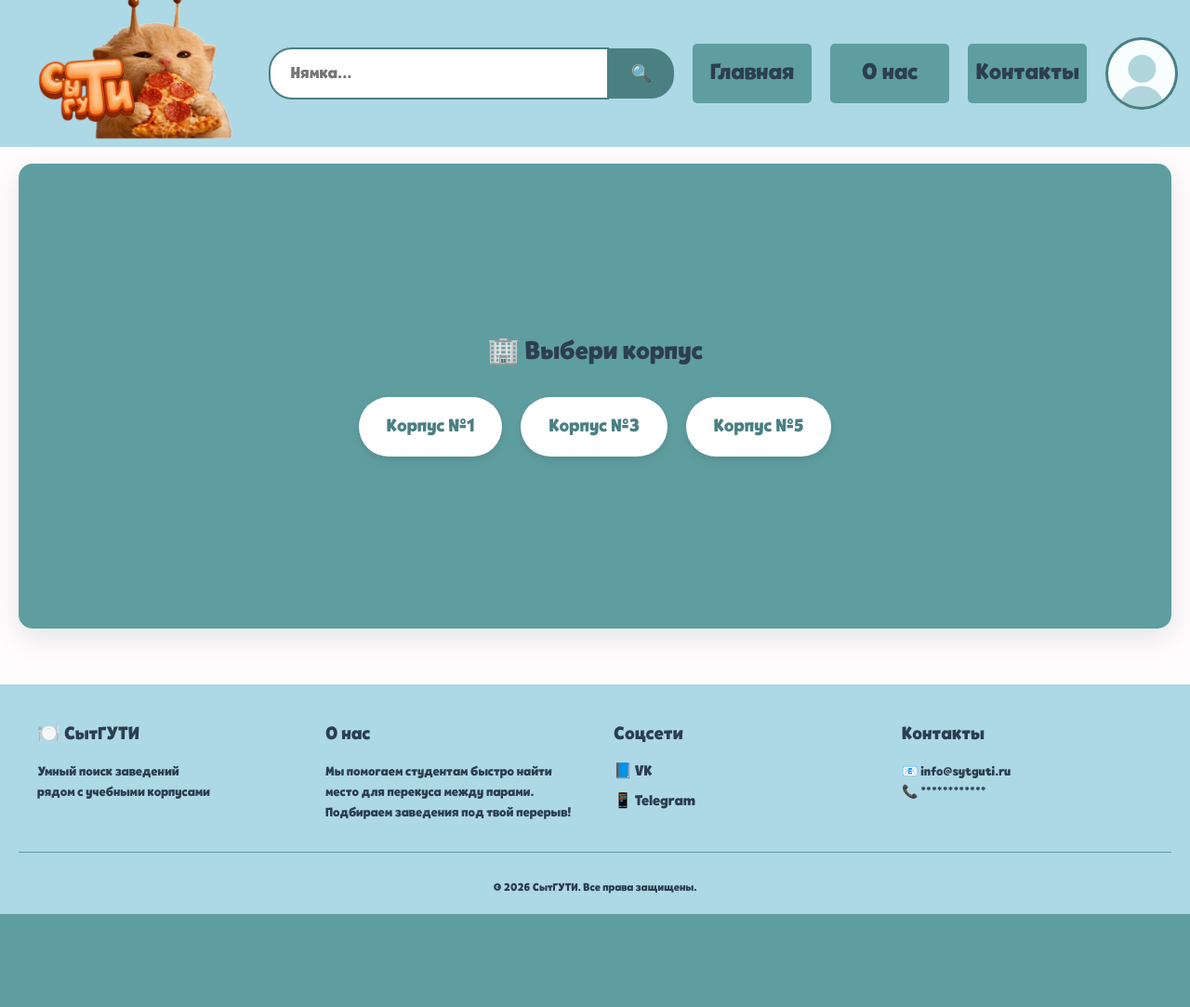
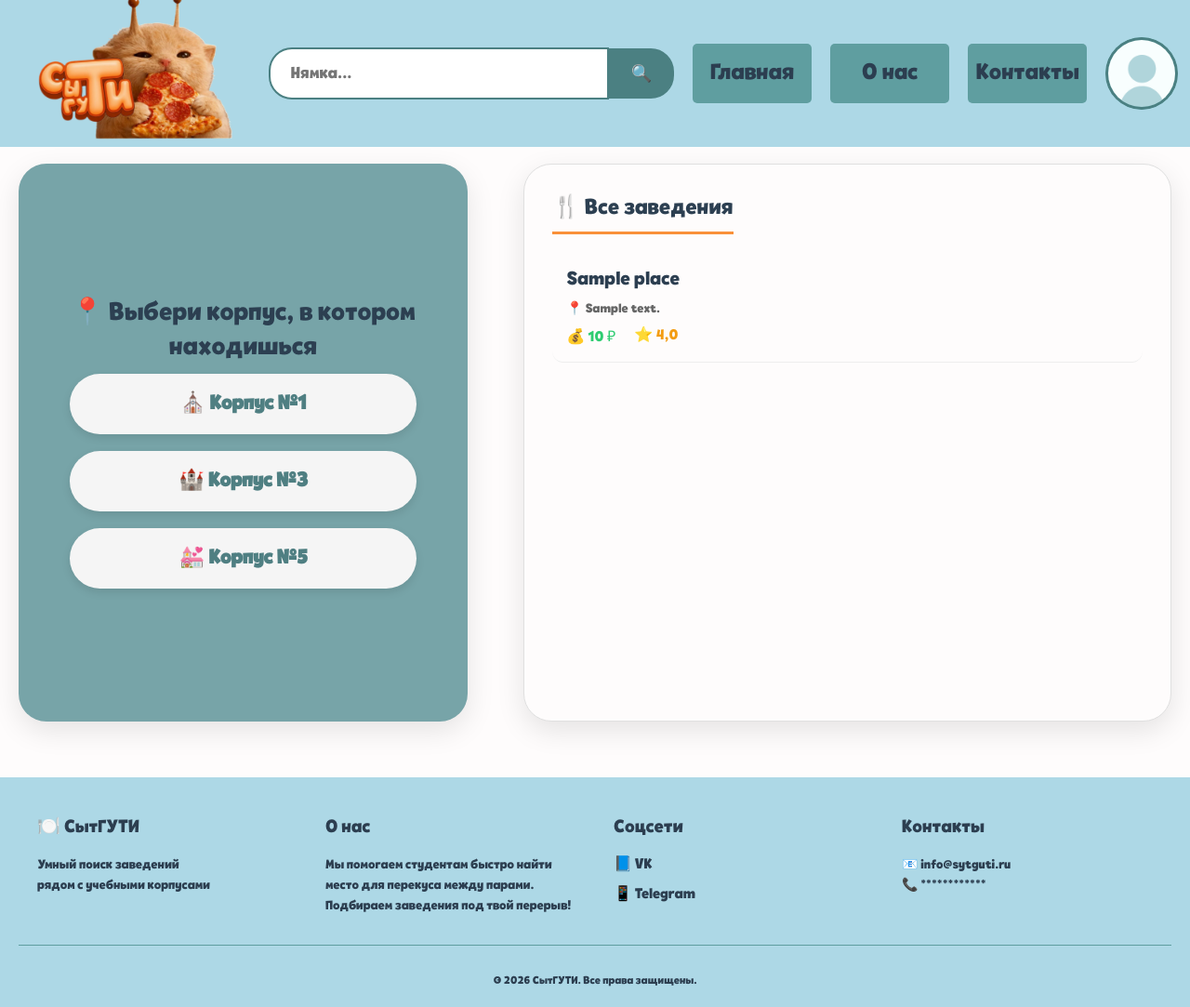
Before and after one commit to krktmmm/eda_trpo, a Django app: page /places/ in a window 1280 px wide. Shown: the whole page at 93% size. Before the commit the page ends 983 px from the top, so only its background shows below. Run offline with Django 5.2, Linux system fonts and the light colour scheme; tables that the repository leaves empty hold one stand-in row (values such as "Sample post").

Commit message:
Сделала переключение между блоками Корпуса и Время, пофиксила скачок прямоугольников

```diff
--- a/places/templates/places/place_list.html
+++ b/places/templates/places/place_list.html
@@ -6,18 +6,28 @@
 
 <!-- ДВА ПАРАЛЛЕЛЬНЫХ ПРЯМОУГОЛЬНИКА -->
 <div class="main-container">
-        <!-- ЛЕВЫЙ ПРЯМОУГОЛЬНИК (ВЫБОР КОРПУСА → ВЫБОР ВРЕМЕНИ) -->
-        <div class="time-panel" id="step1">
-            <h2>🏢 Выбери корпус</h2>
-            <div class="building-selector">
-                <button class="building-btn" data-building="1">Корпус №1</button>
-                <button class="building-btn" data-building="3">Корпус №3</button>
-                <button class="building-btn" data-building="5">Корпус №5</button>
+    <!-- ЛЕВАЯ ПАНЕЛЬ -->
+    <div class="time-panel">
+        <!-- ЭКРАН 1 -->
+        <div id="building-screen" class="panel-screen">
+            <h2>📍 Выбери корпус, в котором находишься</h2>
+
+            <div class="center-content">
+                <div class="time-buttons">
+                    <button class="time-btn building-btn" data-building="1">⛪️ Корпус №1</button>
+                    <button class="time-btn building-btn" data-building="3">🏰 Корпус №3</button>
+                    <button class="time-btn building-btn" data-building="5">💒 Корпус №5</button>
                 </div>
             </div>
+        </div>
+        <!-- ЭКРАН 2 -->
+        <div id="time-screen" class="panel-screen hidden">
+            <h2>⏱️ Сколько у тебя есть времени?</h2>
 
-        <div class="time-panel hidden" id="step2">
-            <h2>⏳ Сколько у тебя есть времени?</h2>
+            <p id="selected-building" class="selected-building-text">
+                Выбранный корпус:
+            </p>
+
             <div class="time-buttons">
                 <button class="time-btn" data-time="5">🍵 5 мин</button>
                 <button class="time-btn" data-time="15">🥪 15 мин</button>
@@ -25,25 +35,28 @@
                 <button class="time-btn" data-time="60">🥗 60 мин</button>
                 <button class="time-btn" data-time="90">🍱 90+ мин</button>
             </div>
-            <button id="back-to-buildings" class="back-btn">← Назад</button>
+
+            <div id="back-btn" class="back-text">
+    ⬅ Назад
+</div>
+        </div>
     </div>
 
-        <!-- ПРАВЫЙ ПРЯМОУГОЛЬНИК (ЗАВЕДЕНИЯ → ПОЯВЛЯЕТСЯ ПОСЛЕ ВЫБОРА КОРПУСА) -->
-        <div class="places-panel hidden" id="places-panel">
-            <h2>🍴 Заведения рядом с корпусом <span id="selected-building-name"></span></h2>
+    <!-- ПРАВАЯ ПАНЕЛЬ -->
+    <div class="places-panel">
+        <h2 id="places-title">🍴 Все заведения</h2>
+
         <div id="places-list">
             {% for place in places %}
             <div class="place-card"
-                     data-time-1="{{ place.time_from_building_1 }}"
-                     data-time-3="{{ place.time_from_building_3 }}"
-                     data-time-5="{{ place.time_from_building_5 }}">
-
-                    <a href="/place/{{ place.id }}/" class="place-name">{{ place.name }}</a>
+                 data-time1="{{ place.time_from_building_1|default:999 }}"
+                 data-time3="{{ place.time_from_building_3|default:999 }}"
+                 data-time5="{{ place.time_from_building_5|default:999 }}">
+                <a href="{% url 'place_detail' place.id %}" class="place-name">{{ place.name }}</a>
                 <div class="place-address">📍 {{ place.address }}</div>
                 <div class="place-info">
                     <span class="price">💰 {{ place.avg_price|default:"—" }} ₽</span>
                     <span class="rating">⭐ {{ place.rating|floatformat:1 }}</span>
-                        <span class="time-needed">⏰ -- мин</span>
                 </div>
             </div>
             {% empty %}
@@ -55,72 +68,76 @@
 
 <script>
     let selectedBuilding = null;
-        let currentTimeFilter = 0;
+    let selectedTime = null;
 
-        function showStep(step) {
-            document.getElementById('step1').classList.add('hidden');
-            document.getElementById('step2').classList.add('hidden');
-            document.getElementById('step1').classList.toggle('hidden', step !== 1);
-            document.getElementById('step2').classList.toggle('hidden', step !== 2);
+    const buildingButtons = document.querySelectorAll('.building-btn');
+    const timeButtons = document.querySelectorAll('#time-screen .time-btn[data-time]');
+    const placeCards = document.querySelectorAll('.place-card');
+
+    const buildingScreen = document.getElementById('building-screen');
+    const timeScreen = document.getElementById('time-screen');
+    const selectedBuildingText = document.getElementById('selected-building');
+    const backBtn = document.getElementById('back-btn');
+    const placesTitle = document.getElementById('places-title');
+
+    buildingButtons.forEach(button => {
+        button.addEventListener('click', function () {
+            selectedBuilding = this.dataset.building;
+
+            buildingScreen.classList.add('hidden');
+            timeScreen.classList.remove('hidden');
+            timeScreen.classList.add('show-flex');
+
+            selectedBuildingText.textContent = 'Выбранный корпус: №' + selectedBuilding;
+            placesTitle.textContent = '🍴 Заведения рядом с корпусом №' + selectedBuilding;
+
+            selectedTime = null;
+            placeCards.forEach(card => {
+                card.style.display = 'block';
+            });
+        });
+    });
+
+    timeButtons.forEach(button => {
+        button.addEventListener('click', function () {
+            selectedTime = parseInt(this.dataset.time);
+            filterPlaces();
+        });
+    });
+
+    backBtn.addEventListener('click', function () {
+        timeScreen.classList.add('hidden');
+        timeScreen.classList.remove('show-flex');
+        buildingScreen.classList.remove('hidden');
+        buildingScreen.classList.add('show-flex');
+
+        selectedBuilding = null;
+        selectedTime = null;
+        placesTitle.textContent = '🍴 Все заведения';
+
+        placeCards.forEach(card => {
+            card.style.display = 'block';
+        });
+    });
+
+    function filterPlaces() {
+        placeCards.forEach(card => {
+            let neededTime = 999;
+
+            if (selectedBuilding === '1') {
+                neededTime = parseInt(card.dataset.time1 || 999);
+            } else if (selectedBuilding === '3') {
+                neededTime = parseInt(card.dataset.time3 || 999);
+            } else if (selectedBuilding === '5') {
+                neededTime = parseInt(card.dataset.time5 || 999);
             }
 
-        function showPlaces(building) {
-            selectedBuilding = building;
-            document.getElementById('places-panel').classList.remove('hidden');
-            document.getElementById('selected-building-name').textContent = `№${building}`;
-
-            // Обновляем время в карточках
-            document.querySelectorAll('.place-card').forEach(card => {
-                const time = parseInt(card.dataset[`time-${building}`]) || 0;
-                const timeSpan = card.querySelector('.time-needed');
-                if (timeSpan) {
-                    timeSpan.textContent = time === 100 ? '∞ мин' : `⏰ ${time} мин`;
-                }
-                // Показываем все заведения, потом будет фильтр по времени
-                card.classList.remove('hidden');
-            });
-
-            showStep(2);
-        }
-
-        function filterByTime(maxTime) {
-            currentTimeFilter = maxTime;
-            document.querySelectorAll('.place-card').forEach(card => {
-                const time = parseInt(card.dataset[`time-${selectedBuilding}`]) || 0;
-                if (maxTime === 0 || time <= maxTime) {
-                    card.classList.remove('hidden');
+            if (neededTime <= selectedTime) {
+                card.style.display = 'block';
             } else {
-                    card.classList.add('hidden');
+                card.style.display = 'none';
             }
         });
     }
-
-        // Обработчики
-        document.querySelectorAll('.building-btn').forEach(btn => {
-            btn.addEventListener('click', () => {
-                const building = btn.dataset.building;
-                showPlaces(building);
-            });
-        });
-
-        document.querySelectorAll('.time-btn').forEach(btn => {
-            btn.addEventListener('click', () => {
-                const time = parseInt(btn.dataset.time);
-                filterByTime(time);
-                document.querySelectorAll('.time-btn').forEach(b => b.classList.remove('active'));
-                btn.classList.add('active');
-            });
-        });
-
-        document.getElementById('back-to-buildings').addEventListener('click', () => {
-            showStep(1);
-            // Сброс фильтра времени (опционально)
-            document.querySelectorAll('.time-btn').forEach(b => b.classList.remove('active'));
-        });
-
-        // Показываем первый шаг, правую панель скрываем
-        showStep(1);
-        document.getElementById('places-panel').classList.add('hidden');
 </script>
-
 {% endblock %}
--- a/static/style.css
+++ b/static/style.css
@@ -247,39 +247,6 @@ h1 {
     font-weight: normal;
 }
 
-.building-selector {
-    display: flex;
-    flex-direction: row;
-    justify-content: center;
-    gap: 20px;
-    flex-wrap: wrap;         /* Перенос */
-}
-
-.building-btn {
-    padding: 18px 30px;
-    border: none;
-    border-radius: 60px;
-    background: white;
-    color: #4b8082;
-    font-size: 20px;
-    cursor: pointer;
-    transition: 0.3s;
-    font-family: 'Tobi';
-    box-shadow: 0 4px 10px #0000001a;
-}
-
-.building-btn.active {
-    background: #f99039;
-    color: white;
-    box-shadow: 0 0 15px #f9903980;
-}
-
-.building-btn:hover {
-    transform: scale(1.05);
-    background: #f99039;
-    color: white;
-}
-
 .back-btn {
     background-color: #5F9EA0;
     color: white;
@@ -310,18 +277,7 @@ h1 {
 }
 
 /* КНОПКА ВРЕМЕНИ */
-.time-btn {
-    padding: 18px;           /* Внутренний отступ */
-    border: none;            /* Убираем стандартную рамку у кнопки */
-    border-radius: 60px;
-    background: white;       /* Фон кнопки */
-    color: #4b8082;
-    font-size: 20px;
-    cursor: pointer;         /* Курсор в виде руки при наведении */
-    transition: 0.3s;
-    font-family: 'Tobi';
-    box-shadow: 0 4px 10px #0000001a;  /* Тень */
-}
+
 
 /* ЭФФЕКТ ПРИ НАВЕДЕНИИ */
 .time-btn:hover {
@@ -351,7 +307,7 @@ h1 {
 
 /* ЗАГОЛОВОК В ПРАВОЙ ПАНЕЛИ */
 .places-panel h2 {
-    color: #2c3e50;
+    color: #2c3f51;
     margin-bottom: 20px;     /* Отступ снизу */
     font-size: 24px;
     font-weight: normal;
@@ -590,3 +546,133 @@ h1 {
         margin-left: 10px;
     }
 }
+
+.time-panel {
+    width: 40%;
+    background-color: #77a4a8;
+    border-radius: 30px;
+    padding: 40px 30px;
+    box-sizing: border-box;
+    min-height: 600px;
+    position: relative;
+}
+
+.panel-screen {
+    position: absolute;
+    top: 40px;
+    left: 30px;
+    right: 30px;
+    bottom: 40px;
+
+    display: flex;
+    flex-direction: column;
+    align-items: center;
+}
+
+.hidden {
+    display: none !important;
+}
+
+#building-screen {
+    display: flex;
+    flex-direction: column;
+    justify-content: center;   /* кнопки по центру по высоте */
+    align-items: center;
+}
+
+#time-screen {
+    display: flex;
+    flex-direction: column;
+    align-items: center;
+}
+
+.time-panel h2 {
+    text-align: center;
+    color: #2c3f51;
+    margin: 0 0 10px 0;
+    font-size: 28px;
+}
+
+.selected-building-text {
+    text-align: center;
+    font-size: 22px;
+    font-weight: 700;
+    color: #2c3f51;
+    margin: 0 0 18px 0;
+}
+
+.center-content {
+    width: 100%;
+    display: flex;
+    justify-content: center;
+    align-items: center;
+}
+
+.time-buttons {
+    width: 100%;
+    display: flex;
+    flex-direction: column;
+    gap: 18px;
+    align-items: center;
+}
+
+.time-btn,
+.building-btn {
+    width: 88%;
+    max-width: 520px;
+    min-width: 320px;
+
+    background: #f5f5f5;
+    border: none;
+    border-radius: 999px;
+
+    padding: 18px 24px;
+    font-size: 22px;
+    font-weight: 700;
+    color: #4f7f82;
+    font-family: 'Tobi';
+
+    display: flex;
+    align-items: center;
+    justify-content: center;
+    gap: 10px;
+
+    cursor: pointer;
+    box-shadow: 0 4px 10px #0000001a;
+    transition: 0.3s;
+}
+
+.time-btn:hover,
+.building-btn:hover {
+    transform: scale(1.03);
+    background: #f99039;
+    color: white;
+}
+
+.time-btn.active,
+.building-btn.active {
+    background: #f99039;
+    color: white;
+    box-shadow: 0 0 15px #f9903980;
+}
+
+.back-text {
+    display: flex;
+    align-items: center;
+    justify-content: center;
+    margin: 12px auto 0 auto;
+    padding: 0;
+    background: transparent;
+    border: none;
+    color: #2c3f51;
+    font-size: 20px;
+    font-weight: 800;
+    cursor: pointer;
+    width: fit-content;
+    gap: 8px;
+}
+
+.back-text:hover {
+    background: transparent;
+    transform: scale(1.05);
+}
```
Lines whose indentation alone changed are shown as unchanged.
